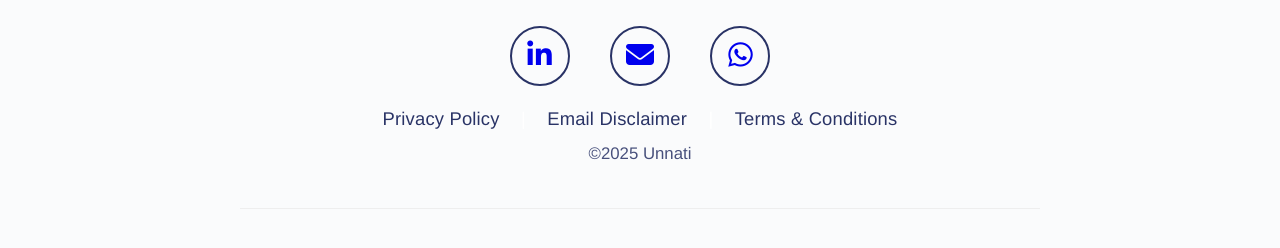
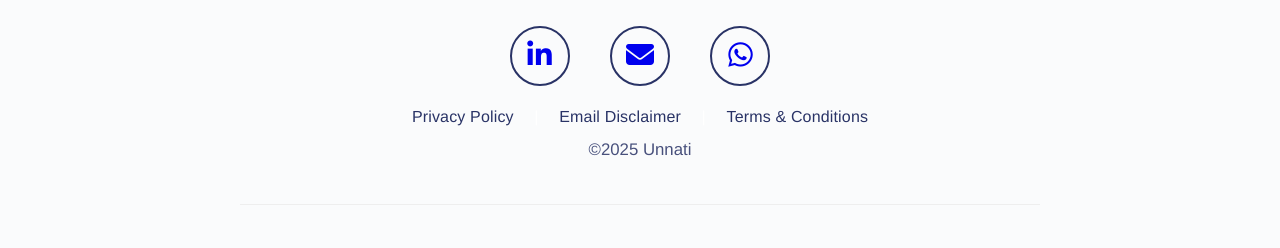
Before and after one commit to ashish161/naveen, a Jekyll site: the page built from index.html, in a window 1280 px wide and 1400 px high, scrolled down 435 px. Shown: the part 1111-1359 px from the top of the window. Built offline with Jekyll 4.4.1, drawn with Linux system fonts in a browser that asks for light colours.

```diff
--- a/assets/css/style.css
+++ b/assets/css/style.css
@@ -195,7 +195,6 @@
 
 .footer-links {
   margin: 18px 0 10px 0;
-  font-size: 1.15em;
   letter-spacing: 0.01em;
 }
 
```
Also changed, not shown: 2 other files.
